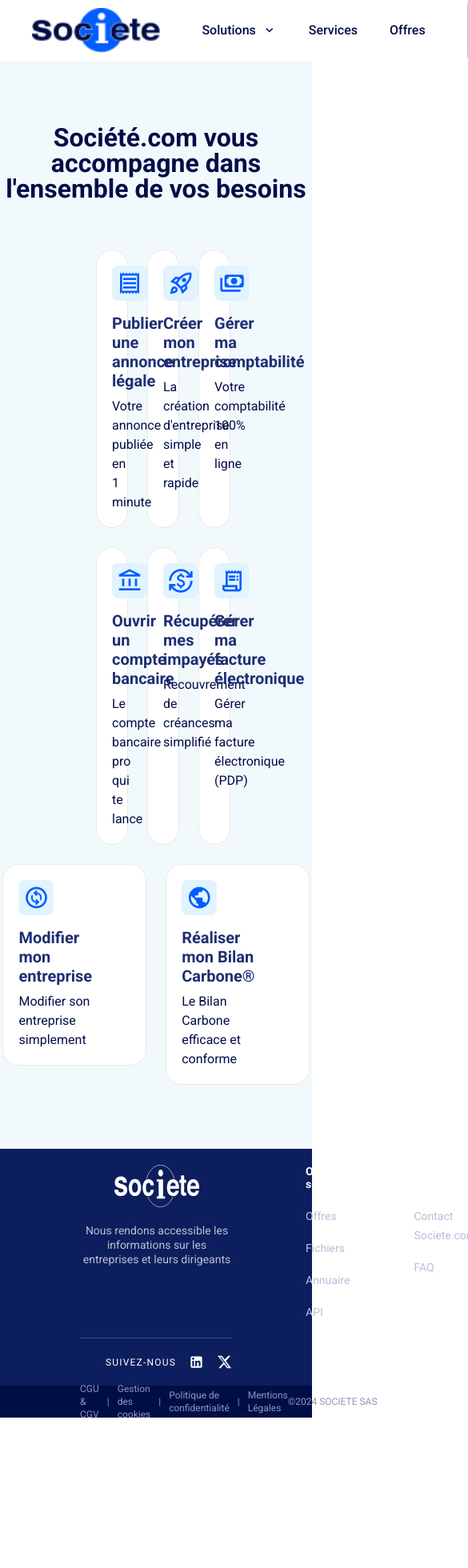
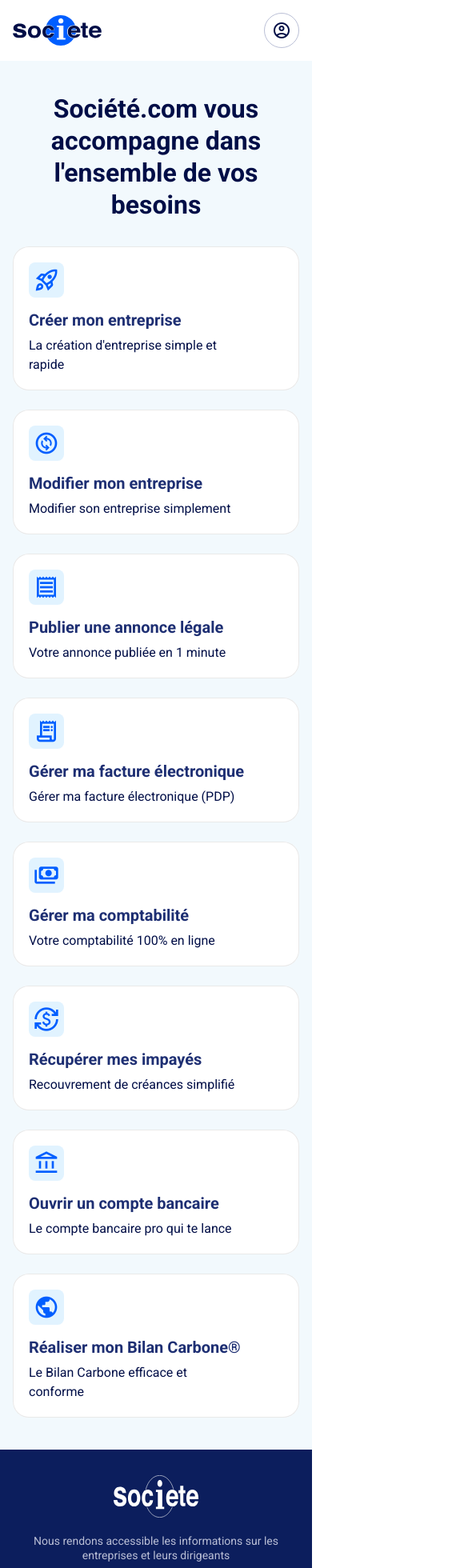
Before and after one commit to bidou6678/societe-formalites, a Next.js app: page / in a window 390 px wide. Shown: the top 1960 px of the page at 80% size, 585 px wide, since content can reach past the window. Before the commit the page ends 1776 px from the top, so only its background shows below. Built offline with nearby package versions, Linux system fonts and the light colour scheme.

Commit message:
Ce que tu as changé

```diff
--- a/app/modifier-mon-entreprise/[forme]/[situation]/[offre]/page.tsx
+++ b/app/modifier-mon-entreprise/[forme]/[situation]/[offre]/page.tsx
@@ -94,9 +94,9 @@
         <ProcessStepper currentStep={4} forme={formeData.slug} situation={situation} />
 
         {/* Layout deux colonnes */}
-        <div className="px-[120px] py-10 flex gap-10 items-start">
+        <div className="px-4 sm:px-8 lg:px-[120px] py-10 flex flex-col lg:flex-row gap-10 items-start">
           {/* Colonne gauche — titre + sous-titre + bénéfices */}
-          <div className="flex flex-col gap-8 w-[380px] shrink-0 sticky top-8">
+          <div className="flex flex-col gap-8 w-full lg:w-[380px] lg:shrink-0 lg:sticky lg:top-8">
             <div className="flex flex-col gap-4">
               <h1
                 className="text-[#000E47] font-bold"
--- a/app/modifier-mon-entreprise/[forme]/[situation]/page.tsx
+++ b/app/modifier-mon-entreprise/[forme]/[situation]/page.tsx
@@ -71,15 +71,15 @@
         {/* Barre de progression — étape 3 */}
         <ProcessStepper currentStep={3} forme={formeData.slug} situation={situation} />
 
-        {/* Cartes d'offres — centrées et légèrement plus étroites */}
-        <section className="py-[48px] px-[120px]">
-          <div className="flex gap-6 max-w-[880px] mx-auto">
+        {/* Cartes d'offres */}
+        <section className="py-10 lg:py-[48px] px-4 sm:px-8 lg:px-[120px]">
+          <div className="flex flex-col sm:flex-row sm:items-stretch gap-6 max-w-[880px] mx-auto">
             {offres.map((offre) => (
               <Link
                 key={offre.id}
                 href={`/modifier-mon-entreprise/${formeData.slug}/${situation}/${offre.id}`}
                 className={[
-                  "group flex-1 flex flex-col",
+                  "group relative flex-1 flex flex-col",
                   "bg-white rounded-[20px] p-7",
                   "shadow-[inset_0_0_0_1px_#E9E9E9]",
                   "hover:bg-[#E1F3FF] hover:shadow-[inset_0_0_0_2px_#005EFF]",
@@ -114,7 +114,7 @@
                 <div className="h-px bg-[#E9E9E9] mb-5" />
 
                 {/* Prestations */}
-                <ul className="flex flex-col gap-[10px] flex-1">
+                <ul className="flex flex-col gap-[10px]">
                   {offre.features.map((feature) => (
                     <li key={feature} className="flex items-start gap-3">
                       <span
@@ -128,17 +128,12 @@
                   ))}
                 </ul>
 
-                {/* Flèche seule au hover */}
-                <div className="flex justify-end mt-6 pt-4 border-t border-[#E9E9E9] group-hover:border-[#C5D8FF] transition-colors duration-200">
-                  <div className="w-0 overflow-hidden group-hover:w-9 shrink-0 transition-[width] duration-200">
-                    <div className="w-9 h-9 bg-[#005EFF] rounded-lg flex items-center justify-center">
-                      <span
-                        className="material-symbols-outlined text-white"
-                        style={{ fontSize: "18px" }}
-                      >
-                        arrow_forward
-                      </span>
-                    </div>
+                {/* Flèche bas droite au hover */}
+                <div className="absolute bottom-7 right-7 w-0 overflow-hidden group-hover:w-8 transition-[width] duration-200">
+                  <div className="w-8 h-8 bg-[#005EFF] rounded-lg flex items-center justify-center">
+                    <span className="material-symbols-outlined text-white" style={{ fontSize: "16px" }}>
+                      arrow_forward
+                    </span>
                   </div>
                 </div>
               </Link>
--- a/app/modifier-mon-entreprise/[forme]/page.tsx
+++ b/app/modifier-mon-entreprise/[forme]/page.tsx
@@ -49,7 +49,7 @@
         <ProcessStepper currentStep={2} forme={formeData.slug} />
 
         {/* Titre */}
-        <section className="px-[120px] pt-10 pb-12">
+        <section className="px-4 sm:px-8 lg:px-[120px] pt-10 pb-12">
           <h1
             className="text-[#000E47] font-bold mb-2"
             style={{ fontSize: "28px", lineHeight: "36px" }}
@@ -62,8 +62,8 @@
         </section>
 
         {/* Cartes de choix */}
-        <section className="px-[120px] pb-[80px]">
-          <div className="flex gap-6">
+        <section className="px-4 sm:px-8 lg:px-[120px] pb-10 lg:pb-[80px]">
+          <div className="flex flex-col sm:flex-row gap-6">
             {situations.map((sit) => (
               <Link
                 key={sit.slug}
--- a/app/page.tsx
+++ b/app/page.tsx
@@ -3,6 +3,18 @@
 import Footer from "@/components/Footer";
 
 const features = [
+  {
+    icon: "rocket_launch",
+    title: "Créer mon entreprise",
+    description: "La création d'entreprise simple et rapide",
+    href: "https://www.legalplace.fr/creation/creation-entreprise-2",
+  },
+  {
+    icon: "change_circle",
+    title: "Modifier mon entreprise",
+    description: "Modifier son entreprise simplement",
+    href: "/modifier-mon-entreprise",
+  },
   {
     icon: "receipt",
     title: "Publier une annonce légale",
@@ -10,10 +22,10 @@
     href: "https://www.societe.com/services/annonces-legales",
   },
   {
-    icon: "rocket_launch",
-    title: "Créer mon entreprise",
-    description: "La création d'entreprise simple et rapide",
-    href: "https://www.legalplace.fr/creation/creation-entreprise-2",
+    icon: "receipt_long",
+    title: "Gérer ma facture électronique",
+    description: "Gérer ma facture électronique (PDP)",
+    href: "https://www.pennylane.com/fr/facture-electronique-societe?utm_source=societe&utm_medium=paid&ae=381",
   },
   {
     icon: "payments",
@@ -22,28 +34,16 @@
     href: "https://get.l-expert-comptable.com/lp-partenaire-societecom?utm_source=other&utm_medium=partenariats&utm_campaign=societe.com&detail_partenariat=001bS00000P2KfPQAV&utm_content=homepage",
   },
   {
-    icon: "account_balance",
-    title: "Ouvrir un compte bancaire",
-    description: "Le compte bancaire pro qui te lance",
-    href: "https://www.bunq.com/fr-fr/business-account?transaction_id=150fe28c0d824f53824bca71ef520449&utm_source=gp8fuyk&utm_campaign=41&utm_medium=1773",
-  },
-  {
     icon: "currency_exchange",
     title: "Récupérer mes impayés",
     description: "Recouvrement de créances simplifié",
     href: "https://www.impayes.com/lp-partenaire-societecom.html",
   },
   {
-    icon: "receipt_long",
-    title: "Gérer ma facture électronique",
-    description: "Gérer ma facture électronique (PDP)",
-    href: "https://www.pennylane.com/fr/facture-electronique-societe?utm_source=societe&utm_medium=paid&ae=381",
-  },
-  {
-    icon: "change_circle",
-    title: "Modifier mon entreprise",
-    description: "Modifier son entreprise simplement",
-    href: "/modifier-mon-entreprise",
+    icon: "account_balance",
+    title: "Ouvrir un compte bancaire",
+    description: "Le compte bancaire pro qui te lance",
+    href: "https://www.bunq.com/fr-fr/business-account?transaction_id=150fe28c0d824f53824bca71ef520449&utm_source=gp8fuyk&utm_campaign=41&utm_medium=1773",
   },
   {
     icon: "public",
@@ -59,37 +59,20 @@
       <Header />
 
       <main className="flex-1 bg-[#F2F9FD]">
-        <section className="py-[80px]">
+        <section className="py-10 lg:py-[80px]">
           {/* Titre */}
           <h1
-            className="text-[#000E47] font-bold text-center w-full mb-[60px]"
-            style={{ fontSize: "32px", lineHeight: "32px" }}
+            className="text-[#000E47] font-bold text-center w-full mb-8 lg:mb-[60px] px-4"
+            style={{ fontSize: "32px", lineHeight: "40px" }}
           >
             Société.com vous accompagne dans l&apos;ensemble de vos besoins
           </h1>
 
-          {/* Grille 3-3-2 avec padding 120px */}
-          <div className="px-[120px] flex flex-col gap-[24px]">
-            {/* Ligne 1 — 3 cartes */}
-            <div className="flex gap-[24px]">
-              {features.slice(0, 3).map((f) => (
-                <FeatureCard key={f.href} {...f} />
-              ))}
-            </div>
-            {/* Ligne 2 — 3 cartes */}
-            <div className="flex gap-[24px]">
-              {features.slice(3, 6).map((f) => (
-                <FeatureCard key={f.href} {...f} />
-              ))}
-            </div>
-            {/* Ligne 3 — 2 cartes centrées, largeur fixe 384px */}
-            <div className="flex gap-[24px] justify-center">
-              {features.slice(6, 8).map((f) => (
-                <div key={f.href} className="w-[384px]">
-                  <FeatureCard {...f} />
-                </div>
-              ))}
-            </div>
+          {/* Grille responsive */}
+          <div className="px-4 sm:px-8 lg:px-[120px] grid grid-cols-1 sm:grid-cols-2 lg:grid-cols-3 gap-6">
+            {features.map((f) => (
+              <FeatureCard key={f.href} {...f} />
+            ))}
           </div>
         </section>
       </main>
--- a/components/Footer.tsx
+++ b/components/Footer.tsx
@@ -34,11 +34,11 @@
   return (
     <footer>
       {/* Footer principal — bleu foncé #0C1E5D */}
-      <div className="bg-[#0C1E5D] px-[100px] py-5 flex flex-col gap-5">
+      <div className="bg-[#0C1E5D] px-4 sm:px-8 lg:px-[100px] py-8 lg:py-5 flex flex-col gap-5">
         {/* Contenu : logo + colonnes de liens */}
-        <div className="flex gap-[90px] items-start">
+        <div className="flex flex-col lg:flex-row gap-8 lg:gap-[90px] items-start">
           {/* Logo + description */}
-          <div className="shrink-0 w-[192px] flex flex-col items-center gap-5">
+          <div className="shrink-0 lg:w-[192px] flex flex-col items-center gap-5">
             {/* Logo blanc */}
             <div className="relative shrink-0" style={{ width: "134px", height: "53.21px" }}>
               {/* eslint-disable-next-line @next/next/no-img-element */}
@@ -58,7 +58,7 @@
           </div>
 
           {/* Colonnes de liens */}
-          <div className="flex flex-1 gap-20">
+          <div className="grid grid-cols-2 sm:grid-cols-3 lg:flex lg:flex-1 gap-8 lg:gap-20 w-full lg:w-auto">
             {footerLinks.map((col) => (
               <div key={col.title} className="flex flex-col gap-5 flex-1">
                 <p
@@ -89,7 +89,7 @@
         <div className="h-px bg-[#BABFD6] opacity-30" />
 
         {/* Ligne du bas : réseaux sociaux */}
-        <div className="flex items-center justify-end">
+        <div className="flex items-center justify-start lg:justify-end">
           <div className="flex items-center gap-4">
             <span
               className="text-white uppercase tracking-widest font-normal"
@@ -120,10 +120,7 @@
       </div>
 
       {/* Barre copyright — #000E47 */}
-      <div
-        className="bg-[#000E47] px-[100px] flex items-center justify-between"
-        style={{ height: "40px" }}
-      >
+      <div className="bg-[#000E47] px-4 sm:px-8 lg:px-[100px] py-3 lg:py-0 lg:h-[40px] flex flex-wrap items-center justify-between gap-2">
         <div className="flex items-center gap-[10px]">
           {legalLinks.map((link, i) => (
             <span key={link.label} className="flex items-center gap-[10px]">
--- a/components/Header.tsx
+++ b/components/Header.tsx
@@ -5,19 +5,15 @@
 export default function Header() {
   return (
     <header className="bg-white h-[76px] flex items-center shrink-0 w-full">
-      <div className="w-full max-w-[1440px] mx-auto px-10 flex items-center gap-8 h-full">
-        {/* Logo */}
+      <div className="w-full max-w-[1440px] mx-auto px-4 sm:px-6 lg:px-10 flex items-center gap-4 lg:gap-8 h-full">
+        {/* Logo — SVG couleur unique, viewBox 123×43 */}
         <Link href="/" className="shrink-0 flex items-center">
           {/* eslint-disable-next-line @next/next/no-img-element */}
-          <img
-            src="/logos/logo-societe.png"
-            alt="Société.com"
-            style={{ height: "56px", width: "auto" }}
-          />
+          <img src="/logos/logo-color.svg" alt="Société.com" style={{ height: "38px", width: "111px" }} />
         </Link>
 
-        {/* Navigation */}
-        <nav className="flex items-center shrink-0">
+        {/* Navigation — masquée sur mobile */}
+        <nav className="hidden lg:flex items-center shrink-0">
           <Link
             href="/solutions"
             className="flex items-center gap-2 h-[76px] px-5 text-[#000E47] text-base font-medium hover:text-[#1E2F73] transition-colors whitespace-nowrap"
@@ -41,10 +37,10 @@
           </Link>
         </nav>
 
-        {/* Barre de recherche — clic redirige vers societe.com */}
+        {/* Barre de recherche — masquée sur mobile */}
         <a
           href="https://www.societe.com/cgi-bin/search"
-          className="flex-1 min-w-0"
+          className="hidden md:block flex-1 min-w-0"
         >
           <div className="flex items-center gap-3 bg-white border border-[#BABFD6] rounded-[20px] px-4 py-[11px] hover:border-[#005EFF] transition-colors cursor-pointer">
             <span
@@ -63,7 +59,7 @@
         <a
           href="https://paiement.societe.com/cgi-bin/compte-synthese"
           aria-label="Mon espace"
-          className="shrink-0 w-11 h-11 rounded-full border border-[#BABFD6] flex items-center justify-center hover:bg-[#F2F9FD] transition-colors"
+          className="shrink-0 ml-auto md:ml-0 w-11 h-11 rounded-full border border-[#BABFD6] flex items-center justify-center hover:bg-[#F2F9FD] transition-colors"
         >
           <span
             className="material-symbols-outlined text-[#000E47]"
--- a/components/ProcessStepper.tsx
+++ b/components/ProcessStepper.tsx
@@ -22,10 +22,7 @@
 
 export default function ProcessStepper({ currentStep, forme, situation }: ProcessStepperProps) {
   return (
-    <div className="bg-white border-b border-[#E9E9E9] px-[120px] py-5">
-      <p className="text-[#000E47] font-bold mb-3" style={{ fontSize: "22px" }}>
-        Gestion d&apos;entreprise
-      </p>
+    <div className="bg-white border-b border-[#E9E9E9] px-4 sm:px-8 lg:px-[120px] py-5">
       <div className="flex items-center gap-2 flex-wrap">
         {STEPS.map((step, i) => {
           const num = i + 1;
--- a/components/SelectionForm.tsx
+++ b/components/SelectionForm.tsx
@@ -30,7 +30,7 @@
       </h2>
 
       {/* Grille 2 colonnes — multi-select */}
-      <div className="grid grid-cols-2 gap-3 mb-7">
+      <div className="grid grid-cols-1 sm:grid-cols-2 gap-3 mb-7">
         {options.map((opt) => {
           const isOn = selected.has(opt);
           return (
```
Also changed, not shown: app/modifier-mon-entreprise/page.tsx (+8 -41 lines), .claude/settings.local.json, public/logos/logo-color.svg (added).
